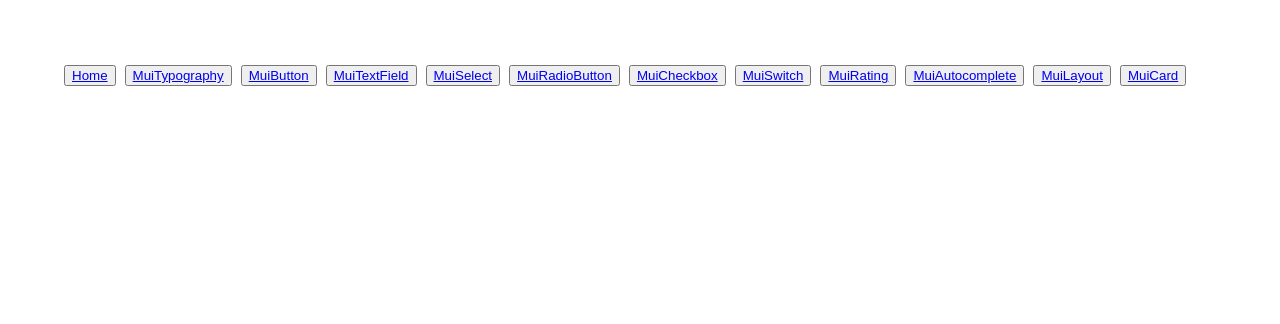
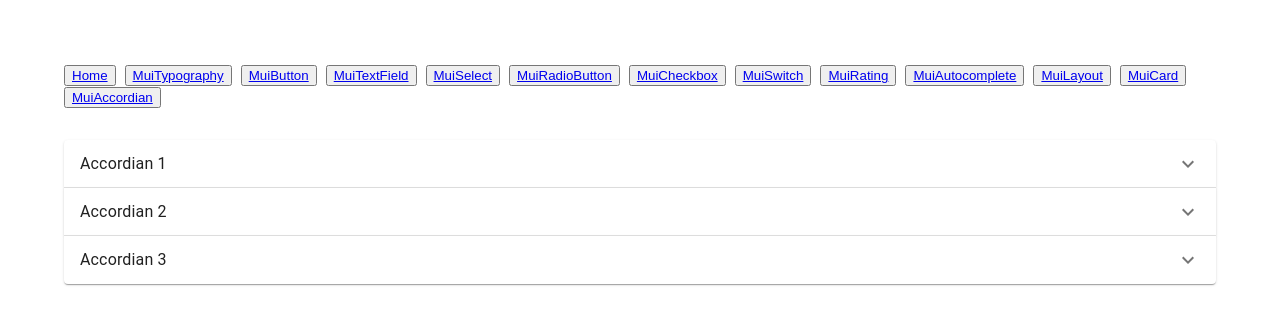
Before and after one commit to 0-mayurkaretha/React_MUI, a React (Create React App) app: page /MuiAccordian in a window 1280 px wide. Shown: the top 324 px of the page. Built offline with nearby package versions, Linux system fonts and the light colour scheme.

Commit message:
Accordian

```diff
--- a/src/App.tsx
+++ b/src/App.tsx
@@ -12,6 +12,7 @@ import MuiRating from './components/MuiRating';
 import MuiAutocomplete from './components/MuiAutocomplete';
 import MuiLayout from './components/MuiLayout';
 import MuiCard from './components/MuiCard';
+import MuiAccordian from './components/MuiAccordian';
 
 function App() {
   return (
@@ -29,6 +30,7 @@ function App() {
         <button><Link to="/MuiAutocomplete">MuiAutocomplete</Link></button>&nbsp;&nbsp;
         <button><Link to="/MuiLayout">MuiLayout</Link></button>&nbsp;&nbsp;
         <button><Link to="/MuiCard">MuiCard</Link></button>&nbsp;&nbsp;
+        <button><Link to="/MuiAccordian">MuiAccordian</Link></button>&nbsp;&nbsp;
 
         <Routes>
           <Route path="/MuiTypography" element={<MuiTypography />} />
@@ -42,6 +44,7 @@ function App() {
           <Route path="/MuiAutocomplete" element={<MuiAutocomplete />} />
           <Route path="/MuiLayout" element={<MuiLayout />} />
           <Route path="/MuiCard" element={<MuiCard />} />
+          <Route path="/MuiAccordian" element={<MuiAccordian />} />
         </Routes>
       </BrowserRouter>
     </div>
--- /dev/null
+++ b/src/components/MuiAccordian.tsx
@@ -0,0 +1,39 @@
+import React, { useState } from "react"
+import { Accordion, AccordionSummary, AccordionDetails, Typography } from '@mui/material'
+import ExpandMoreIcon from '@mui/icons-material/ExpandMore'
+
+const MuiAccordian = () => {
+  const [expanded, setExpanded] = useState<string | false>(false);
+
+  const handleChange = (isExpanded: boolean, panel: string) => {
+    setExpanded(isExpanded ? panel : false)
+  }
+
+  return (
+    <div style={{paddingTop:"32px"}}>
+
+      <Accordion expanded={ expanded === 'panel1'} onChange={(event, isExpanded) => handleChange(isExpanded, 'panel1')}>
+        <AccordionSummary id='panel1-header' aria-controls='panel1-content' expandIcon={<ExpandMoreIcon/>}>
+          <Typography>Accordian 1</Typography>
+        </AccordionSummary>
+        <AccordionDetails><Typography>Lorem ipsum dolor sit amet consectetur adipisicing elit. Magnam voluptate dolor, quo vero, facere repellat maiores recusandae dicta possimus quae quis voluptas, esse modi cum perferendis incidunt? Inventore, perspiciatis commodi!</Typography></AccordionDetails>
+      </Accordion>
+
+      <Accordion expanded={ expanded === 'panel2'} onChange={(event, isExpanded) => handleChange(isExpanded, 'panel2')}>
+        <AccordionSummary id='panel2-header' aria-controls='panel2-content' expandIcon={<ExpandMoreIcon/>}>
+          <Typography>Accordian 2</Typography>
+        </AccordionSummary>
+        <AccordionDetails><Typography>Lorem ipsum dolor sit amet consectetur adipisicing elit. Magnam voluptate dolor, quo vero, facere repellat maiores recusandae dicta possimus quae quis voluptas, esse modi cum perferendis incidunt? Inventore, perspiciatis commodi!</Typography></AccordionDetails>
+      </Accordion>
+
+      <Accordion expanded={ expanded === 'panel3'} onChange={(event, isExpanded) => handleChange(isExpanded, 'panel3')}>
+        <AccordionSummary id='panel3-header' aria-controls='panel3-content' expandIcon={<ExpandMoreIcon/>}>
+          <Typography>Accordian 3</Typography>
+        </AccordionSummary>
+        <AccordionDetails><Typography>Lorem ipsum dolor sit amet consectetur adipisicing elit. Magnam voluptate dolor, quo vero, facere repellat maiores recusandae dicta possimus quae quis voluptas, esse modi cum perferendis incidunt? Inventore, perspiciatis commodi!</Typography></AccordionDetails>
+      </Accordion>
+    </div>
+  )
+};
+
+export default MuiAccordian;
```
